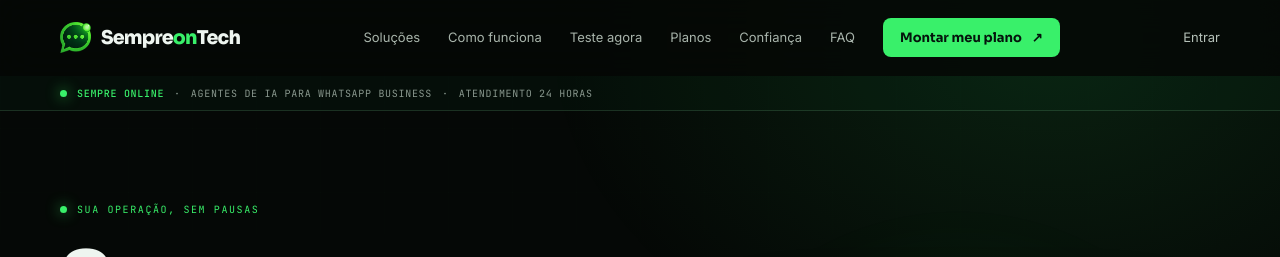
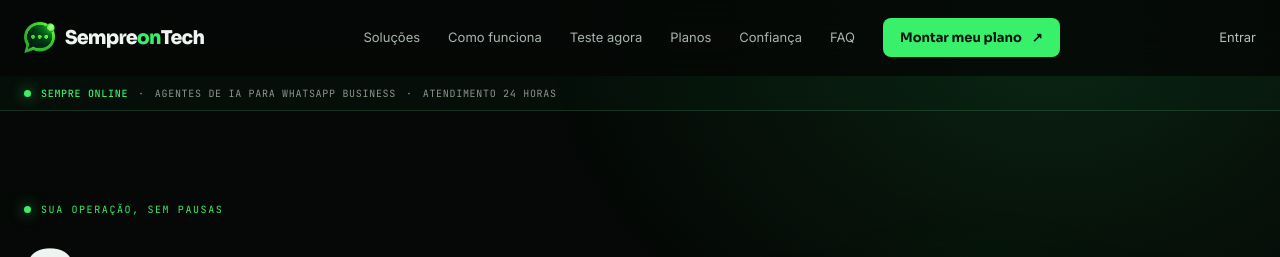
Before and after one commit to NickAvelino/Sempreon_site, a plain HTML site: page index.html in a window 1280 px wide. Shown: the top 257 px of the page. Drawn offline with Linux system fonts and the light colour scheme; no server answers.

Commit message:
Alarga o container padrão do site pra ocupar mais a tela
Aumenta .col e o padding do nav de max-width 1160px pra 1500px —
reduz as margens vazias em telas grandes, sem mexer nos breakpoints
responsivos existentes (900px/520px continuam intactos).

Co-Authored-By: Claude Sonnet 5 <noreply@anthropic.com>

```diff
--- a/index.html
+++ b/index.html
@@ -45,10 +45,10 @@ body:before{content:"";position:fixed;inset:0;z-index:-2;pointer-events:none;bac
 body:after{content:"";position:fixed;inset:0;z-index:-1;pointer-events:none;opacity:.16;background-image:linear-gradient(rgba(160,255,190,.08) 1px,transparent 1px),linear-gradient(90deg,rgba(160,255,190,.08) 1px,transparent 1px);background-size:64px 64px;mask-image:linear-gradient(to bottom,black,transparent 78%)}
 ::selection{background:var(--green);color:#04130c}
 a{color:inherit;text-decoration:none}button{font:inherit}img{display:block;max-width:100%}
-.wrap{position:relative;z-index:1}.col{width:min(1160px,calc(100% - 48px));margin:auto}
+.wrap{position:relative;z-index:1}.col{width:min(1500px,calc(100% - 48px));margin:auto}
 .mono,.eyebrow,.kicker,.price-label,.step-no,.status{font-family:var(--mono)}
 .dot{width:7px;height:7px;border-radius:50%;background:var(--green);display:inline-block;box-shadow:0 0 14px rgba(57,240,106,.8);flex:none}
-nav{height:76px;position:sticky;top:0;z-index:50;display:flex;align-items:center;justify-content:space-between;padding:0 max(24px,calc((100vw - 1160px)/2));background:rgba(5,8,6,.82);backdrop-filter:blur(18px);border-bottom:1px solid transparent;transition:.25s}
+nav{height:76px;position:sticky;top:0;z-index:50;display:flex;align-items:center;justify-content:space-between;padding:0 max(24px,calc((100vw - 1500px)/2));background:rgba(5,8,6,.82);backdrop-filter:blur(18px);border-bottom:1px solid transparent;transition:.25s}
 nav.scrolled{border-color:var(--line);background:rgba(5,8,6,.94)}
 .brand{display:flex;align-items:center;gap:10px;white-space:nowrap}.brand img{width:31px;height:31px;object-fit:contain}.brand-name{font:800 19px var(--sora);letter-spacing:-.8px}.brand-name span{color:var(--green)}
 .nav-links{display:flex;align-items:center;gap:28px}.nav-links>a:not(.nav-cta){font-size:13px;color:#a8b4ab;transition:color .2s}.nav-links>a:hover{color:var(--green)}
```
